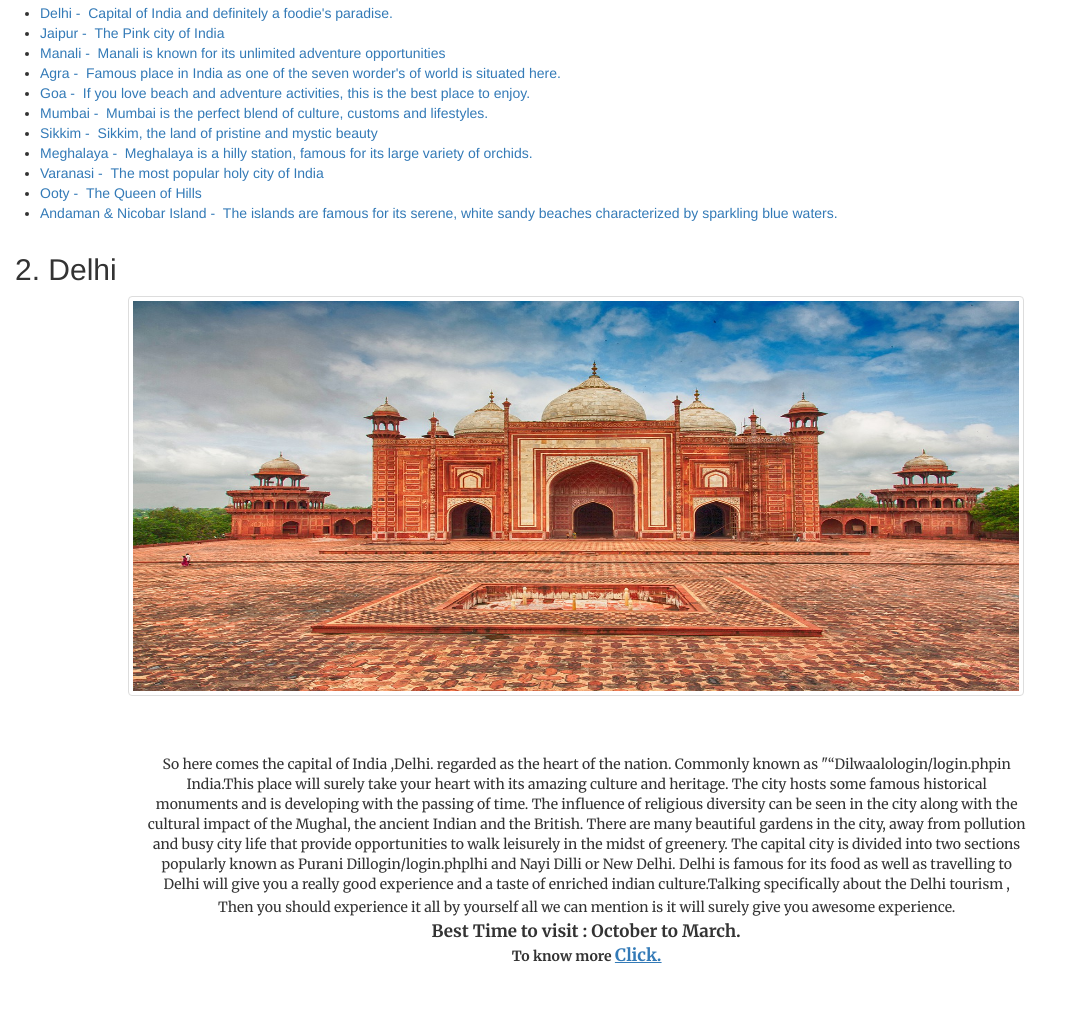
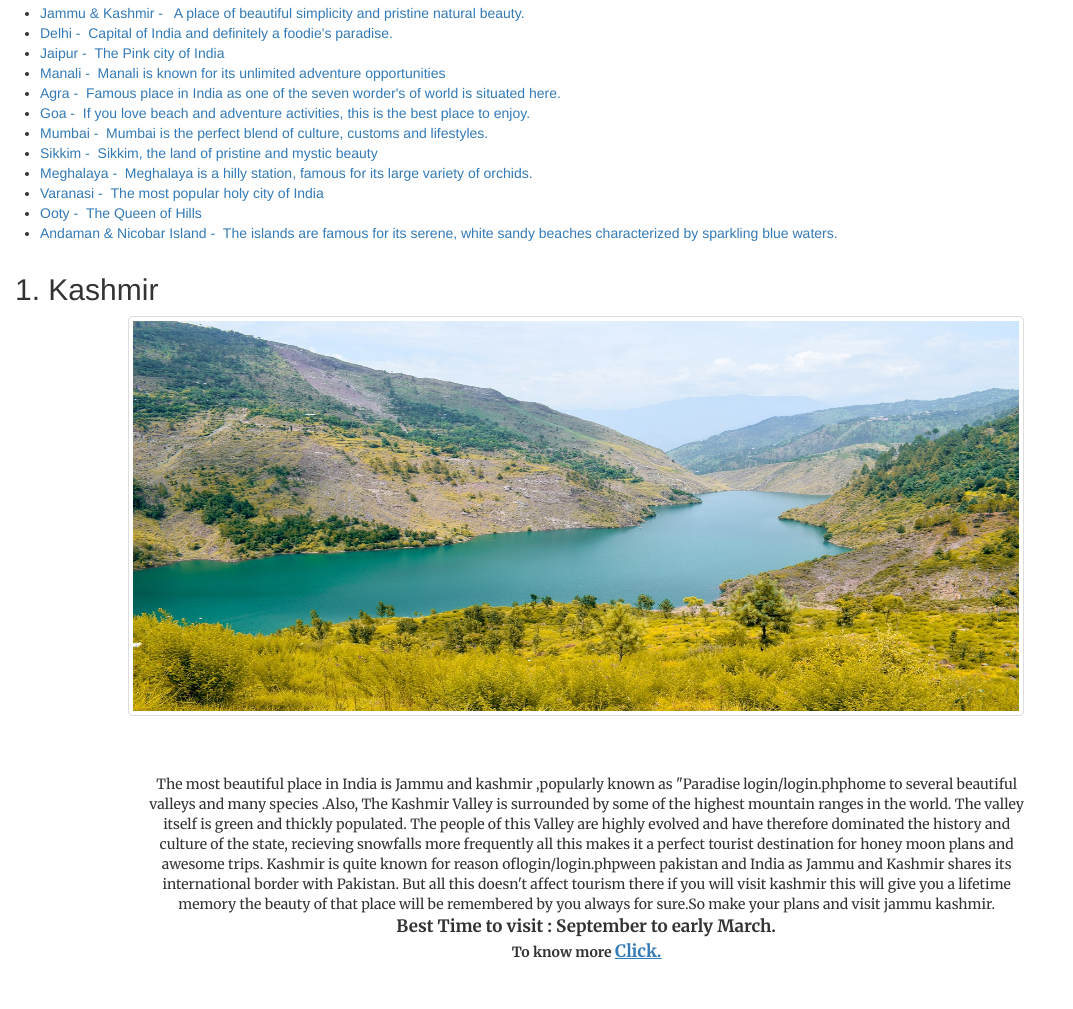
Before and after one commit to sherlock237/Tourism, a plain HTML site: page index.html in a window 1280 px wide. Shown: the part 181-1190 px from the top of the page, without its empty margins (0-1073 px from the left). Drawn offline with nearby package versions, Linux system fonts and the light colour scheme; a script that the page names is missing.

Commit message:
Update index.html

```diff
--- a/index.html
+++ b/index.html
@@ -67,6 +67,7 @@
     <!-- <hr style="width: 70%;"> -->
   </div>
   <ul class="list1">
+    <li><a href="#img1">Jammu & Kashmir - &nbsp; A place of beautiful simplicity and pristine natural beauty.</a> </li>
     <li><a href="#img2">Delhi - &nbsp;Capital of India and definitely a foodie's paradise.</a></li>
     <li><a href="#img3">Jaipur - &nbsp;The Pink city of India</a></li>
     <li><a href="#img4">Manali - &nbsp;Manali is known for its unlimited adventure opportunities</a></li>
@@ -86,6 +87,15 @@
 
   <!-- images and details about places -->
     <div class="container-2" style="position: relative;">
+    <div id="img1">
+    <h2 class="col-md-9"  >1. Kashmir</h2>
+    <a href="images\Kashmir.jpg"><img src="images\Kashmir.jpg" class="img-thumbnail center images1  thumbnail zoom" style="width: 70%; height: 400px;"/></a>
+    <p style="text-align:center; font-family: 'Merriweather', serif; " class="col-md-offset-1 text-center col-md-9 para1">
+The most beautiful place in India is Jammu and kashmir ,popularly known as "Paradise login/login.phphome to several beautiful valleys and many species .Also, The Kashmir Valley is surrounded by some of the highest mountain ranges in the world. The valley itself is green and thickly populated. The people of this Valley are highly evolved and have therefore dominated the history and culture of the state, recieving snowfalls more frequently all this makes it a perfect tourist destination for honey moon plans and awesome trips.  Kashmir is quite known for reason oflogin/login.phpween pakistan and India as Jammu and Kashmir shares its international border with Pakistan. But all this doesn't affect tourism there if you will visit kashmir this will give you a lifetime memory the beauty of that place will be remembered by you always for sure.So make your plans and visit jammu kashmir.<br>
+<b style=" font-size: 17px; text-align: left; margin-right: 1px;">Best Time to visit : September to early March.</b><br>
+<strong>To know more <a href="login/new_login.php" style="text-decoration: underline; font-size: 17px;">Click.</a></strong></p>
+
+</div>
     <div id="img2" >
     <h2 class="col-md-9" >2. Delhi</h2>
     <a href="images\delhi.jpg"><img src="images\delhi.jpg" class="img-thumbnail center images1  thumbnail zoom" style="width: 70%; height: 400px"/></a>
```
